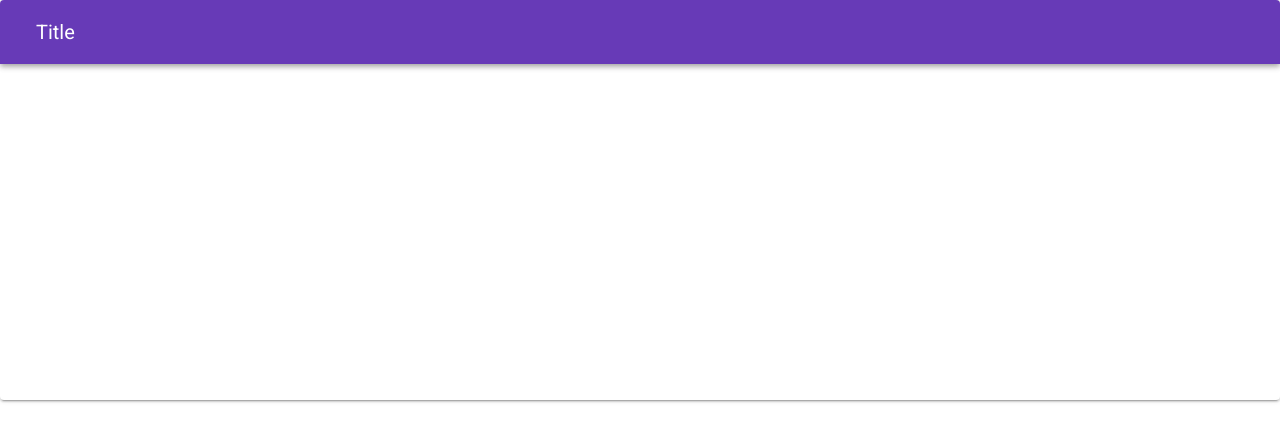
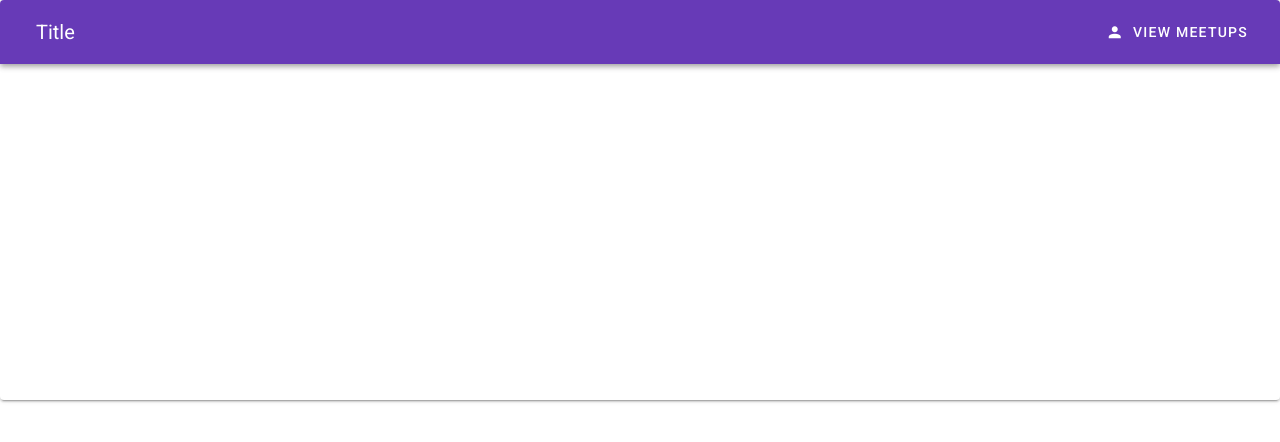
Before and after one commit to DenisPas/meetup-vue, a Vue app: page / in a window 1280 px wide. Shown: the top 442 px of the page. Built offline with nearby package versions, Linux system fonts and the light colour scheme.

Commit message:
add nav-toolbar

```diff
--- a/src/App.vue
+++ b/src/App.vue
@@ -11,6 +11,14 @@
           <v-app-bar-nav-icon class="hidden-sm-and-up" @click="drawer = true"></v-app-bar-nav-icon>
 
           <v-toolbar-title>Title</v-toolbar-title>
+          <v-spacer>
+          </v-spacer>
+          <v-toolbar-items  class="hidden-xs-only">
+            <v-btn text>
+              <v-icon left>mdi-account</v-icon>
+              View Meetups
+            </v-btn>
+          </v-toolbar-items>
         </v-app-bar>
 
         <v-navigation-drawer
```
